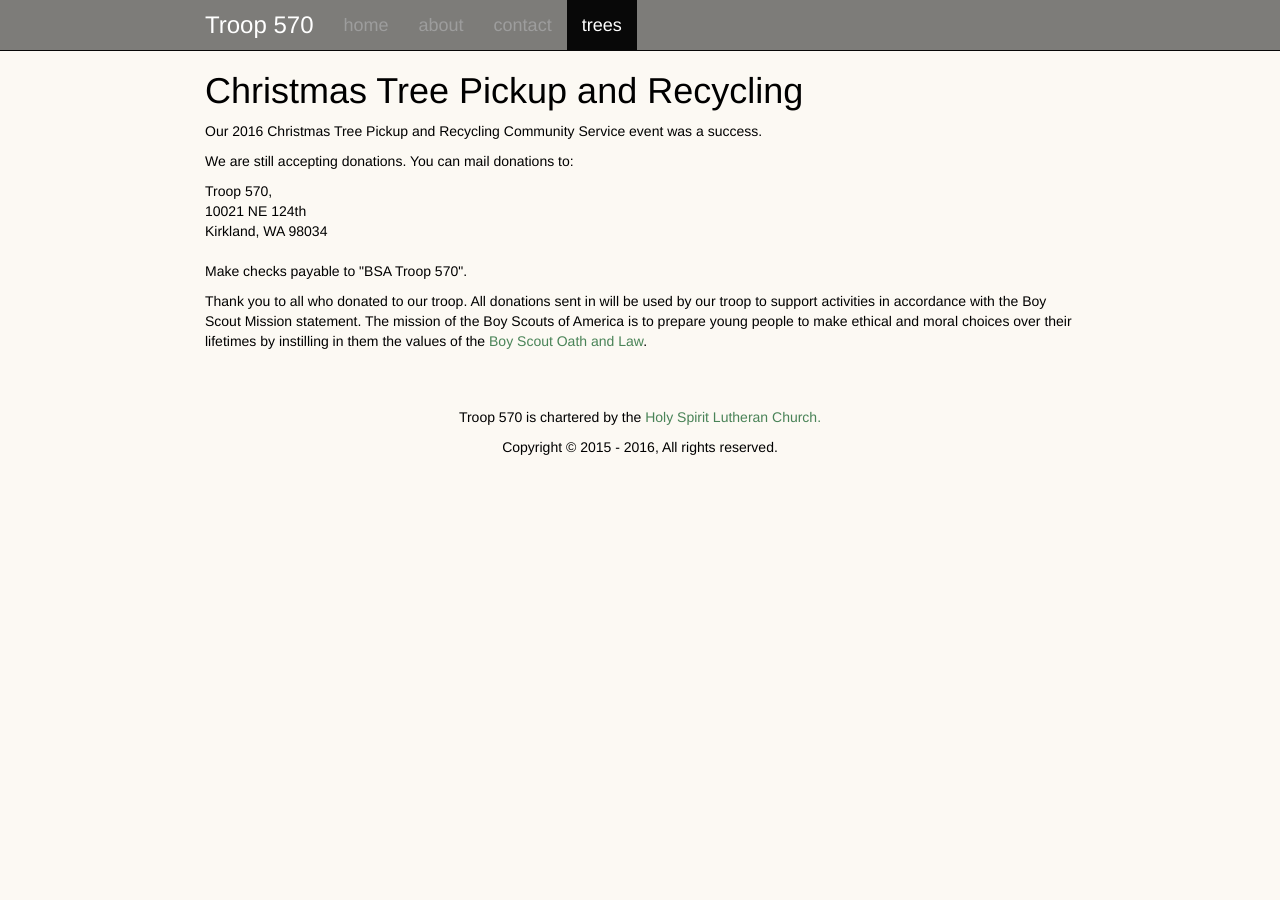
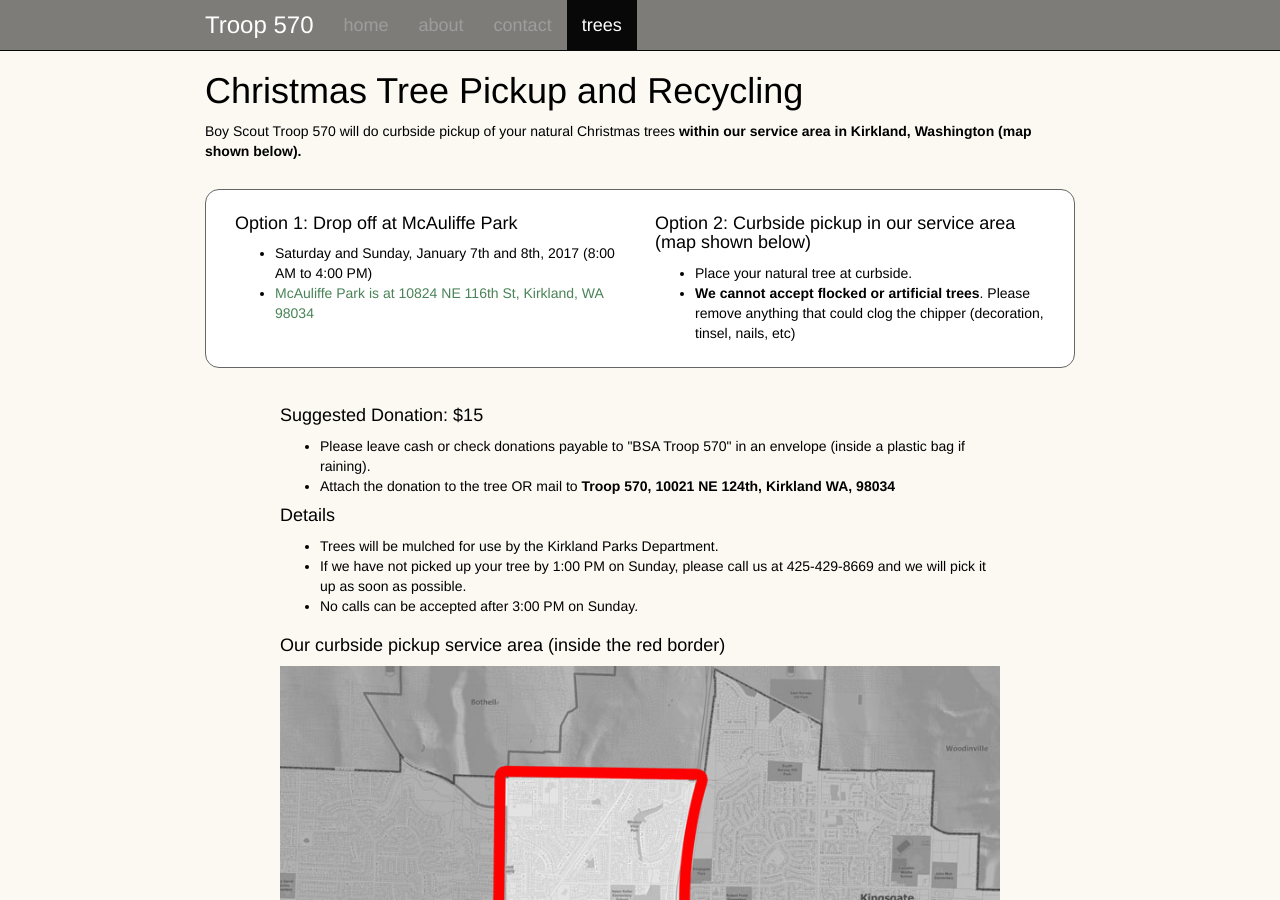
Before and after one commit to troop570/troop570.github.io, a Jekyll site: the page built from trees/index.html, in a window 1280 px wide and 900 px high. Built offline with Jekyll 4.4.1, drawn with Linux system fonts in a browser that asks for light colours; nearby versions of some CDN libraries; some of the changed text lies outside the part shown.

Commit message:
Setting up for 2017 Christmas Tree recycle

```diff
--- a/index.html
+++ b/index.html
@@ -84,10 +84,10 @@ slides:
     </div>
     <div class="col-sm-4">
       <h3>Christmas Trees</h3>
+      <p>Our 2017 Christmas Tree Pickup and Recyling Event will be on January 7th and 8th, Saturday and Sunday from 8:00am to 4:00pm.</p>
       {% comment %}
-      <p>Our 2016 Christmas Tree Pickup and Recyling Event will be on January 2nd and 3rd, Saturday and Sunday from 8:00am to 4:00pm.</p>
+      <p>Our 2017 Christmas Tree Pickup and Recycling Event is over.  </p>
       {% endcomment %}
-      <p>Our 2016 Christmas Tree Pickup and Recycling Event is over.  </p>
       <p><a class="btn btn-default" href="/trees/">Learn More &raquo;</a></p>
     </div>
   </div>
--- a/trees/index.html
+++ b/trees/index.html
@@ -3,7 +3,8 @@ layout: page
 title: Christmas Tree Pickup and Recycling
 description: Details on Troop 570's Christmas tree pickup and recycling event.
 ---
-  <p>Our 2016 Christmas Tree Pickup and Recycling Community Service event was a success. </p>
+  {% comment %}
+  <p>Our 2017 Christmas Tree Pickup and Recycling Community Service event was a success. </p>
   <p>We are still accepting donations. You can mail donations to:</p>
 
   <address>
@@ -14,14 +15,14 @@ description: Details on Troop 570's Christmas tree pickup and recycling event.
 
   <p>Make checks payable to "BSA Troop 570".</p>
   <p>Thank you to all who donated to our troop. All donations sent in will be used by our troop to support activities in accordance with the Boy Scout Mission statement. The mission of the Boy Scouts of America is to prepare young people to make ethical and moral choices over their lifetimes by instilling in them the values of the <a href="http://www.scouting.org/scoutsource/Media/mission.aspx">Boy Scout Oath and Law</a>.</p>
+  {% endcomment %}
 
-    {% comment %}
   <p>Boy Scout Troop 570 will do curbside pickup of your natural Christmas trees <b>within our service area in Kirkland, Washington (map shown below).</b></p>
   <div class="row option-box">
     <div class="col-sm-6">
       <h4>Option 1: Drop off at McAuliffe Park</h4>
       <ul>
-        <li>Saturday and Sunday, January 2nd-3rd, 2016 (8:00 AM to 4:00 PM)</li>
+        <li>Saturday and Sunday, January 7th and 8th, 2017 (8:00 AM to 4:00 PM)</li>
         <li><a href="https://www.google.com/maps/preview#!q=McAuliffe Park%2C 108th Avenue Northeast%2C Kirkland%2C WA&data=!4m15!2m14!1m13!1s0x5490127cbe263feb%3A0x3e600372332ebdf6!3m8!1m3!1d2696288!2d-120.8822769!3d47.2729857!3m2!1i1462!2i747!4f13.1!4m2!3d47.704434!4d-122.19741" title="Click for Google Maps to McAuliffe Park" data-toggle="tooltip" data-placement="bottom">McAuliffe Park is at 10824 NE 116th St, Kirkland, WA 98034</a>
       </ul>
     </div>
@@ -60,4 +61,3 @@ description: Details on Troop 570's Christmas tree pickup and recycling event.
       </p>
     </div>
   </div>
-{% endcomment %}
```
